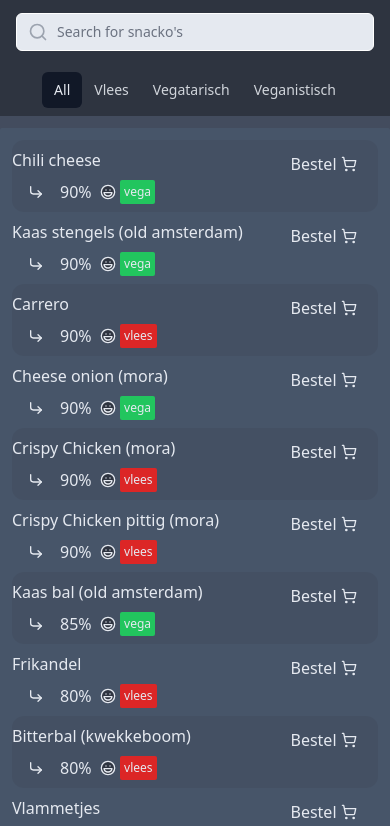
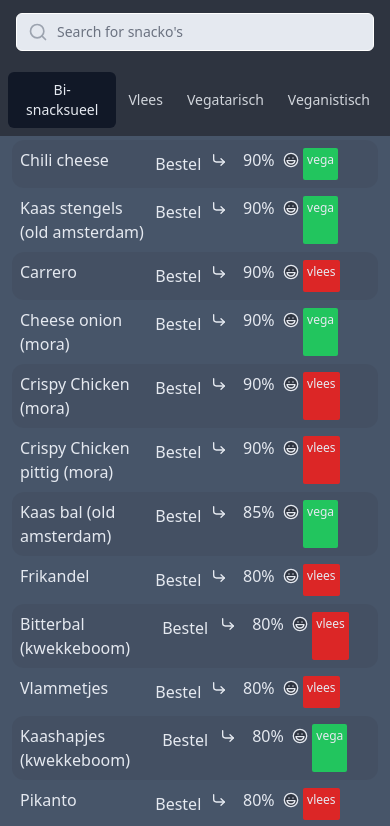
Before and after one commit to jevido/snacko-s, a SvelteKit app: page / in a window 390 px wide. Shown: the top 826 px of the page. Built offline with nearby package versions, Linux system fonts and the light colour scheme.

Commit message:
added shitty pun

```diff
--- a/src/components/Header.svelte
+++ b/src/components/Header.svelte
@@ -19,7 +19,6 @@
 
 
 	function focusSearchField()	{
-		console.debug('testdd')
 		document.getElementById('search-field').focus();
 	}
 </script>
@@ -60,7 +59,7 @@
 				tabindex="-1"
 				on:click={() => toggleFilter('all')}
 			>
-				All
+				Bi-snacksueel
 			</button>
 
 			<button
--- a/src/components/List.svelte
+++ b/src/components/List.svelte
@@ -14,7 +14,7 @@
 
 		<ul tabindex="-1" class="scroll-py-3 min-h-full overflow-y-auto p-3 bg-slate-600 rounded-sm">
 			{#each filteredOptions as snack}
-				<li class="odd:bg-nord-2/50 rounded-xl select-none rounded-xl hover:bg-nord-4/40">
+				<li class="odd:bg-nord-2/50 select-none rounded-xl hover:bg-nord-4/40">
 					<div class="hidden sm:flex p-3 items-center ">
 						<div class="w-1/6 flex">
 							&nbsp;
@@ -55,7 +55,7 @@
 					</div>
 
 					<!-- Mobile -->
-					<div class="flex flex-col sm:hidden py-2">
+					<div class="flex sm:hidden flex-co p-2">
 						<div class="flex w-full">
 							<div class="w-9/12">{snack.name}</div>
 							<div class="w-3/12">
```
